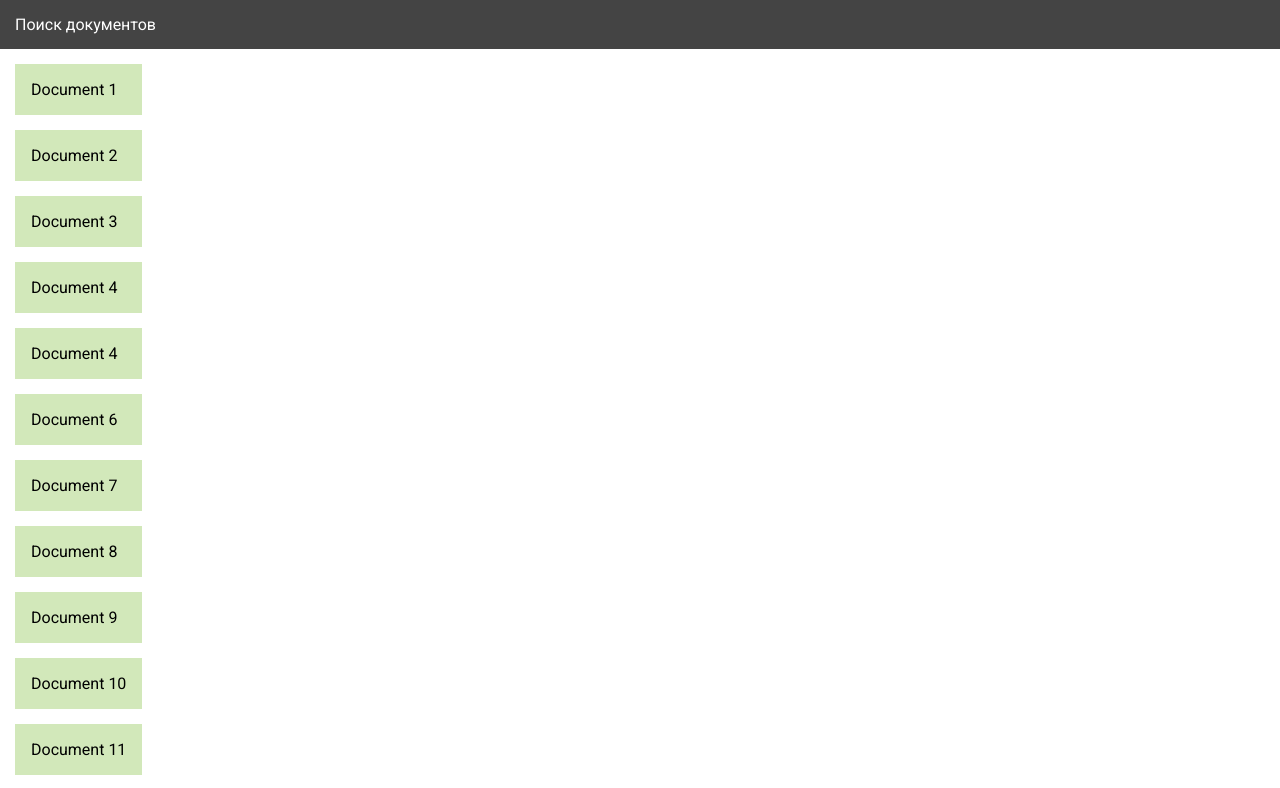
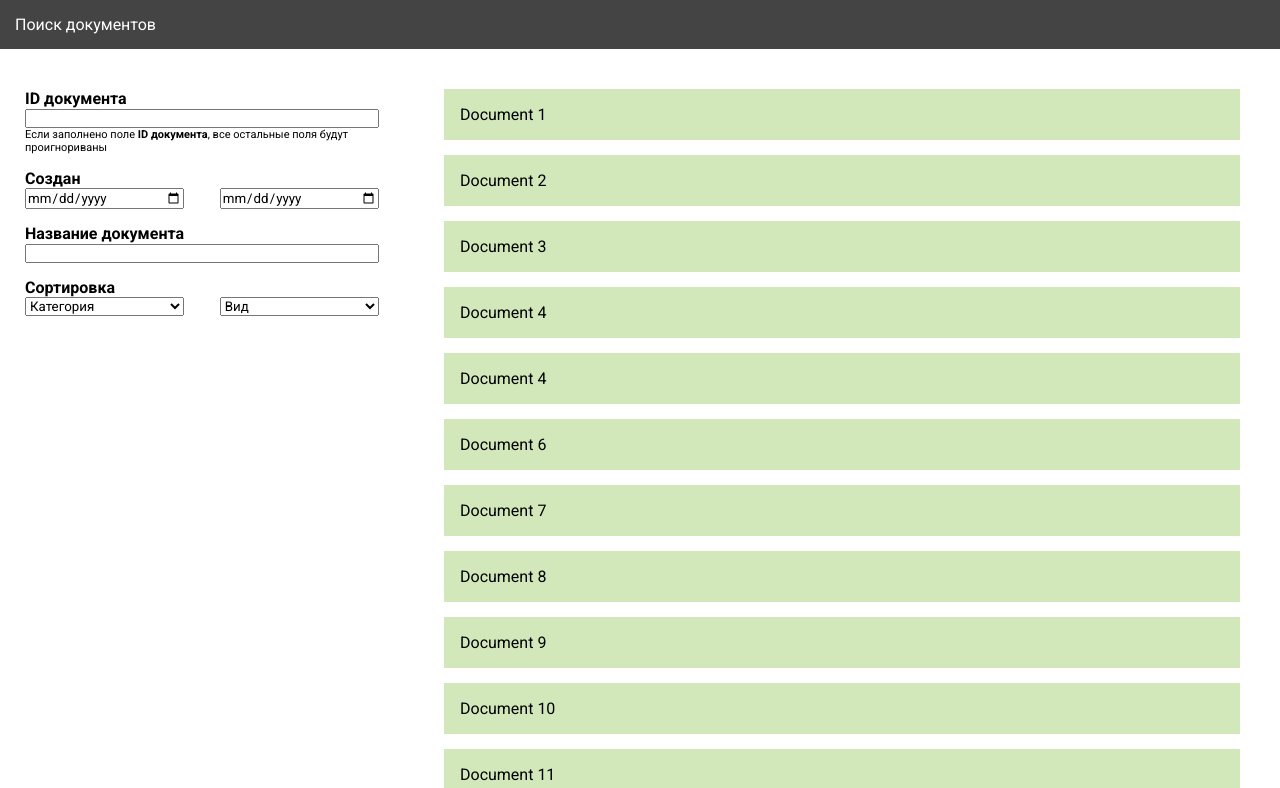
Before and after one commit to ol3gatron/document-finder, a React (Vite) app: page / in a window 1280 px wide. Shown: the top 788 px of the page. Built offline with nearby package versions, Linux system fonts and the light colour scheme; data requests are answered from the project's data file.

Commit message:
created search bar component

```diff
--- a/src/App.jsx
+++ b/src/App.jsx
@@ -1,4 +1,5 @@
 import Header from "./components/Header"
+import SearchBar from "./components/SearchBar"
 import Documents from "./components/Documents"
 
 function App() {
@@ -6,6 +7,7 @@ function App() {
     <div className="App">
       <Header />
       <main>
+        <SearchBar />
         <Documents />
       </main>
     </div>
--- /dev/null
+++ b/src/components/SearchBar.jsx
@@ -0,0 +1,45 @@
+const SearchBar = () => {
+  return (
+    <form className="search-bar">
+      <div className="input">
+        <div className="input--fields">
+          <label htmlFor="id" className="input--title">ID документа</label>
+          <input className="input-fullsize" type="text" name="id" id="id"/>
+        </div>
+        <p className="input--subtitle">Если заполнено поле <strong>ID документа</strong>, все остальные поля будут проигнориваны</p>
+      </div>
+      <div className="input">
+
+      <label htmlFor="dateRangeFrom" className="input--title">Создан</label>
+        <div className="input-fields">
+          <input className="input-halfsize" type="date" name="dateFrom" id="dateRangeFrom"/>
+          <input className="input-halfsize" type="date" name="dateTo" id="dateRangeTo"/>
+        </div>
+      </div>
+
+      <div className="input">
+        <div className="input-fileds">
+          <label htmlFor="header" className="input--title">Название документа</label>
+          <input className="input-fullsize" type="text" name="header" id="header"/>
+        </div>
+      </div>
+
+      <div className="input">
+        <label htmlFor="sort" className="input--title">Сортировка</label>
+        <div className="input-fields">
+          <select name="sort" id="sort" className="input-halfsize">
+            <option value="">Категория</option>
+            <option value="id">ID</option>
+            <option value="date">Создан</option>
+          </select>
+          <select className="input-halfsize" name="sortBy" id="">
+            <option value="">Вид</option>
+            <option value="newest">По убыванию</option>
+            <option value="oldest">По возрастанию</option>
+          </select>
+        </div>
+      </div>
+    </form>
+  )
+}
+export default SearchBar
--- a/src/index.css
+++ b/src/index.css
@@ -15,6 +15,47 @@ header {
 
 main {
   display: flex;
+  padding: 25px;
+}
+
+.search-bar {
+  flex: 3;
+  margin-right: 50px;
+}
+
+.input {
+  margin: 15px 0;
+}
+
+.input-fields {
+  display: flex;
+  justify-content: space-between;
+}
+
+.input--title {
+  font-weight: 700;
+  margin: 10px 0;
+}
+
+.input--subtitle {
+  font-size: 11px;
+}
+
+.input-fullsize {
+  width: 100%;
+}
+
+.input-halfsize {
+  width: 45%;
+}
+
+.documents {
+  flex: 7;
+}
+
+.document {
+  margin: 20px 0;
+  border: 1px solid #d2e8b8;
 }
 
 .document-item {
```
